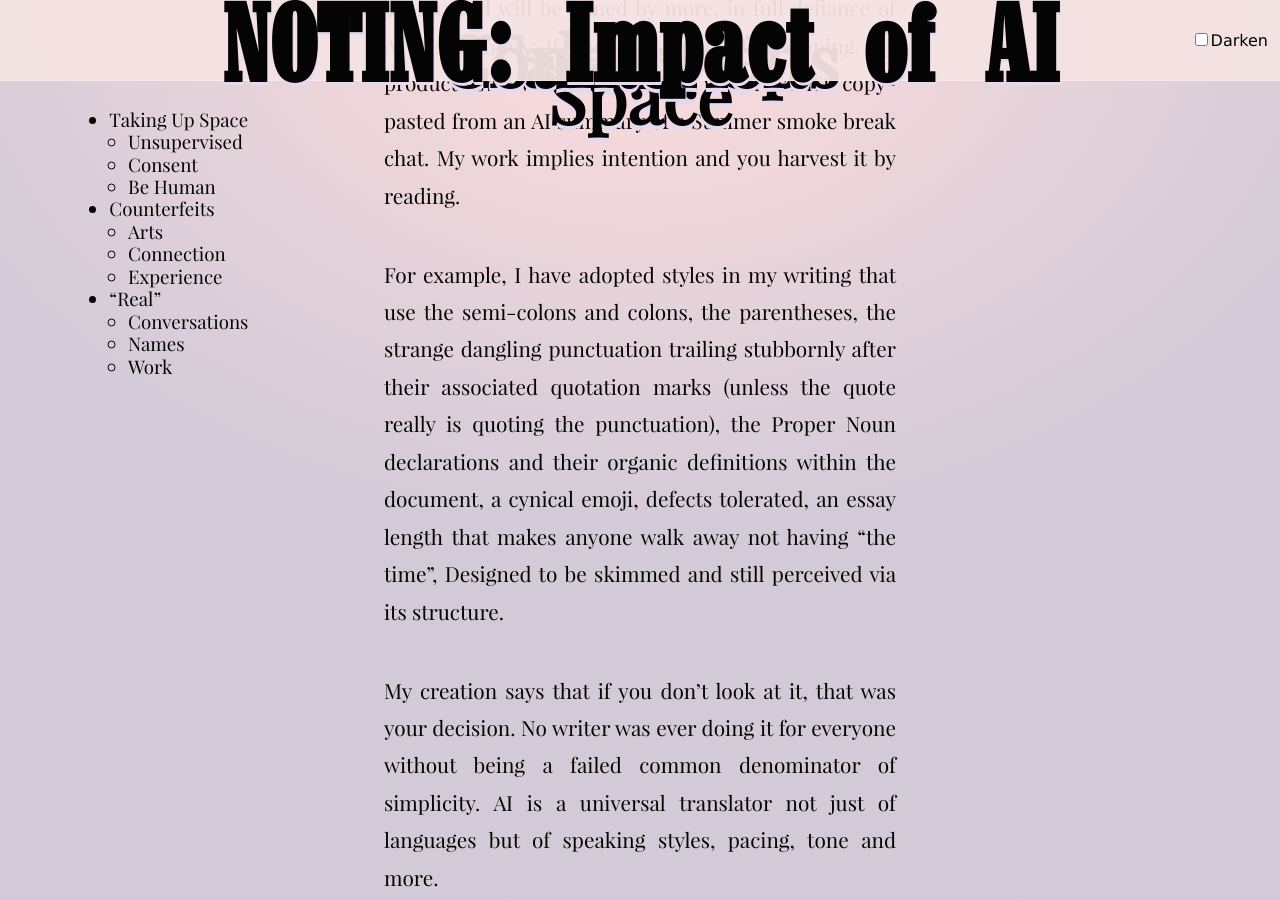
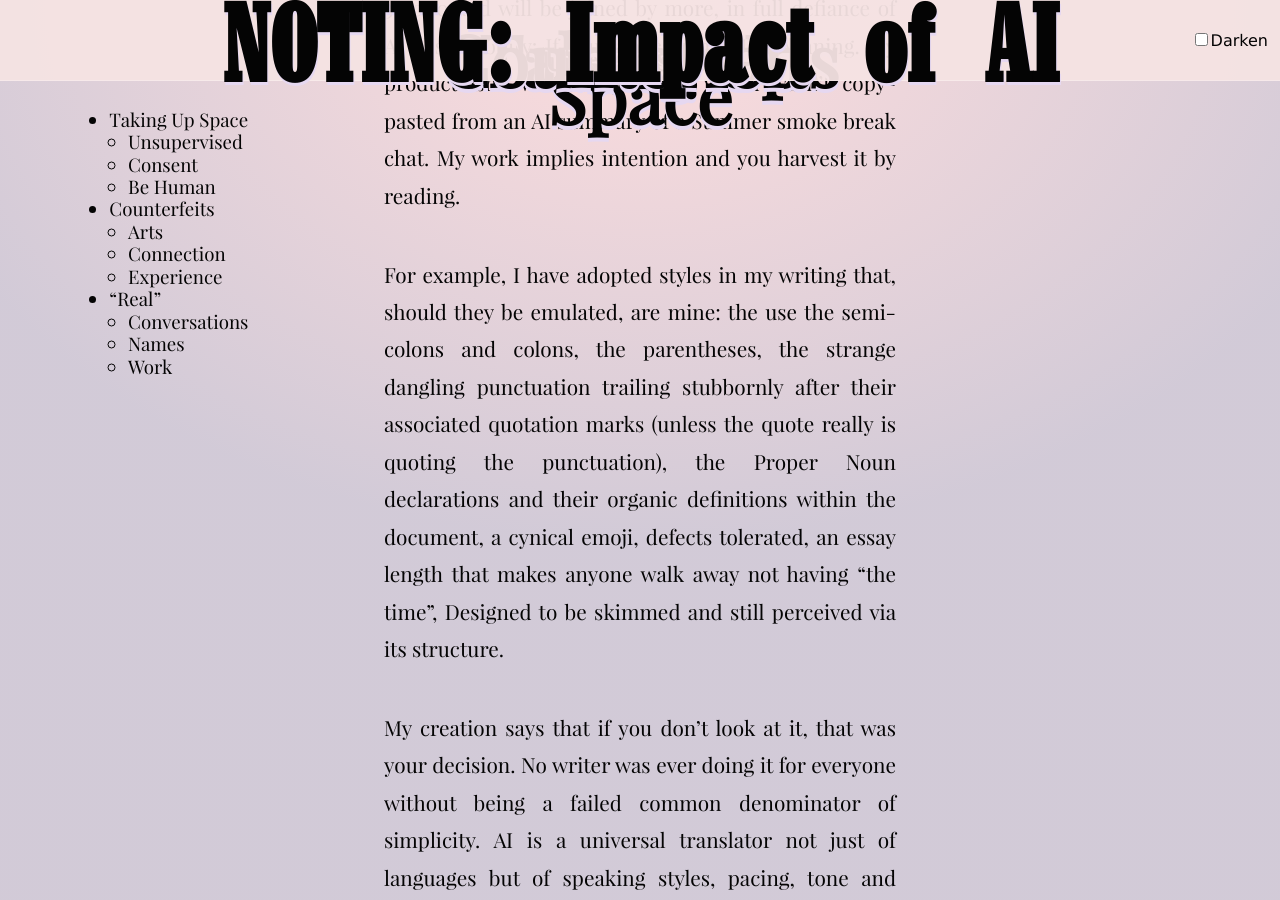
Before and after one commit to tiliv/antibody, a Jekyll site: the page built from docs/journal/autumn-ryan-Impact-of-AI/index.md, in a window 1280 px wide and 900 px high, scrolled down 23596 px. Built offline with Jekyll 4.4.1, drawn with Linux system fonts in a browser that asks for light colours.

Commit message:
Clearer idea guidance

```diff
--- a/docs/journal/autumn-ryan-Impact-of-AI/index.md
+++ b/docs/journal/autumn-ryan-Impact-of-AI/index.md
@@ -207,7 +207,7 @@ Leaving your "dataprints" on your work is ideal. When others can tell the source
 
 My words here and in my other pieces total some 30,000 and will be joined by more, in full defiance of AI observability: If you replicate me, I'm winning. My product isn't written by AI, its vision wasn't copy-pasted from an AI summary of a Summer smoke break chat. My work implies intention and you harvest it by reading.
 
-For example, I have adopted styles in my writing that use the semi-colons and colons, the parentheses, the strange dangling punctuation trailing stubbornly after their associated quotation marks (unless the quote really is quoting the punctuation), the Proper Noun declarations and their organic definitions within the document, a cynical emoji, defects tolerated, an essay length that makes anyone walk away not having "the time", Designed to be skimmed and still perceived via its structure.
+For example, I have adopted styles in my writing that, should they be emulated, are mine: the use the semi-colons and colons, the parentheses, the strange dangling punctuation trailing stubbornly after their associated quotation marks (unless the quote really is quoting the punctuation), the Proper Noun declarations and their organic definitions within the document, a cynical emoji, defects tolerated, an essay length that makes anyone walk away not having "the time", Designed to be skimmed and still perceived via its structure.
 
 My creation says that if you don't look at it, that was your decision. No writer was ever doing it for everyone without being a failed common denominator of simplicity. AI is a universal translator not just of languages but of speaking styles, pacing, tone and more.
 
```
